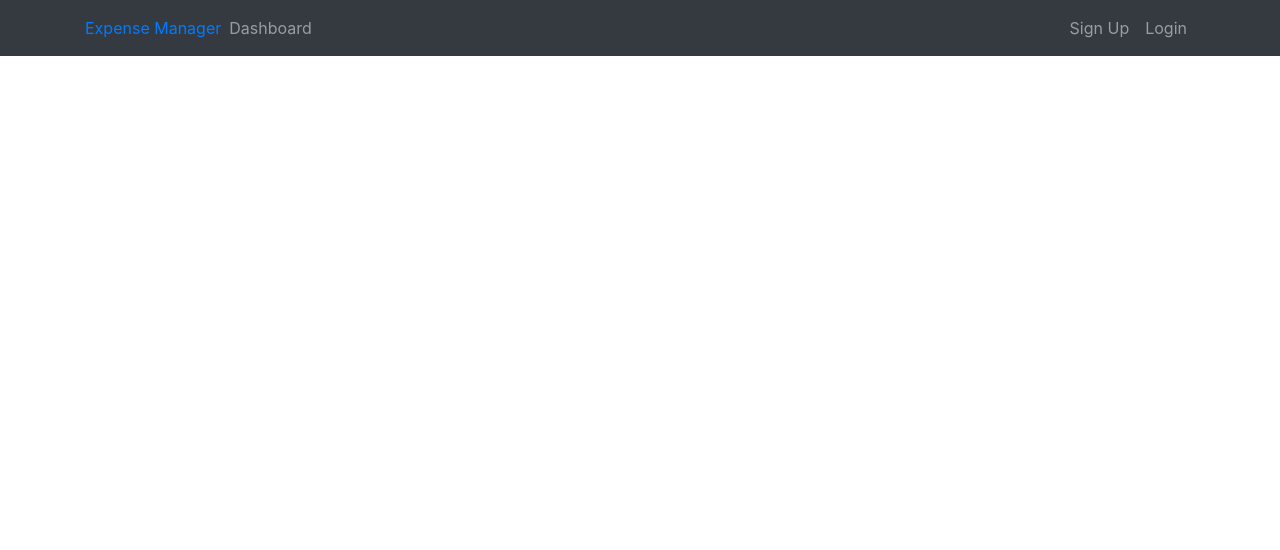
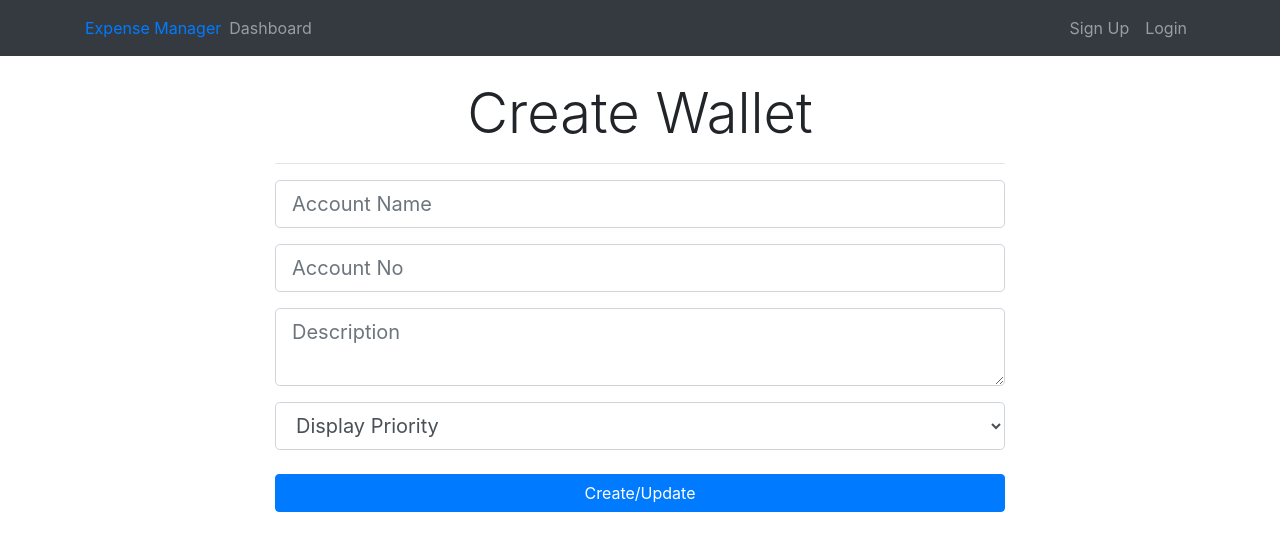
Before and after one commit to AkashBhuiyan/Walletapp-React, a React (Create React App) app: page /createwallet in a window 1280 px wide. Shown: the top 550 px of the page. Built offline with nearby package versions, Linux system fonts and the light colour scheme.

Commit message:
boilar plate added for Dashboard item and create wallet form added

```diff
--- a/package.json
+++ b/package.json
@@ -6,6 +6,7 @@
     "@testing-library/jest-dom": "^5.11.8",
     "@testing-library/react": "^11.2.2",
     "@testing-library/user-event": "^12.6.0",
+    "axios": "^0.21.1",
     "bootstrap": "^4.5.3",
     "react": "^17.0.1",
     "react-dom": "^17.0.1",
--- a/public/index.html
+++ b/public/index.html
@@ -1,14 +1,12 @@
 <!DOCTYPE html>
 <html lang="en">
+
 <head>
   <meta charset="utf-8" />
   <link rel="icon" href="%PUBLIC_URL%/favicon.ico" />
   <meta name="viewport" content="width=device-width, initial-scale=1" />
   <meta name="theme-color" content="#000000" />
-    <meta
-      name="description"
-      content="Web site created using create-react-app"
-    />
+  <meta name="description" content="Web site created using create-react-app" />
   <link rel="apple-touch-icon" href="%PUBLIC_URL%/logo192.png" />
   <link rel="stylesheet" href="https://use.fontawesome.com/releases/v5.2.0/css/all.css"
     integrity="sha384-hWVjflwFxL6sNzntih27bfxkr27PmbbK/iSvJ+a4+0owXq79v+lsFkW54bOGbiDQ" crossorigin="anonymous">
@@ -16,9 +14,20 @@
 
   <title>Expense Manage Wallet</title>
 </head>
+
 <body>
+  <script src="https://code.jquery.com/jquery-3.3.1.slim.min.js"
+    integrity="sha384-q8i/X+965DzO0rT7abK41JStQIAqVgRVzpbzo5smXKp4YfRvH+8abtTE1Pi6jizo"
+    crossorigin="anonymous"></script>
+  <script src="https://cdnjs.cloudflare.com/ajax/libs/popper.js/1.14.3/umd/popper.min.js"
+    integrity="sha384-ZMP7rVo3mIykV+2+9J3UJ46jBk0WLaUAdn689aCwoqbBJiSnjAK/l8WvCWPIPm49"
+    crossorigin="anonymous"></script>
+  <script src="https://stackpath.bootstrapcdn.com/bootstrap/4.1.1/js/bootstrap.min.js"
+    integrity="sha384-smHYKdLADwkXOn1EmN1qk/HfnUcbVRZyYmZ4qpPea6sjB/pTJ0euyQp0Mk8ck+5T"
+    crossorigin="anonymous"></script>
   <noscript>You need to enable JavaScript to run this app.</noscript>
   <div id="root"></div>
 
 </body>
+
 </html>
--- a/src/App.js
+++ b/src/App.js
@@ -4,6 +4,7 @@ import 'bootstrap/dist/css/bootstrap.min.css'
 import {BrowserRouter as Router, Route, Switch} from 'react-router-dom';
 import Home from './components/Home';
 import Dashboard from './components/dashboard/Dashboard';
+import CreateWallet from './components/dashboard/CreateWallet';
 
 
 function App() {
@@ -13,6 +14,8 @@ function App() {
             <Switch>
                 <Route path="/" exact component={Home}/>
                 <Route path="/dashboard" component={Dashboard}/>
+                <Route path="/createwallet" component={CreateWallet}/>
+
           </Switch>
     </Router>
   );
--- /dev/null
+++ b/src/components/dashboard/CreateWallet.js
@@ -0,0 +1,40 @@
+import React, { Component } from 'react';
+
+class CreateWallet extends Component {
+    render() {
+        return (
+            <div className="project">
+        <div className="container">
+            <div className="row">
+                <div className="col-md-8 m-auto">
+                    <h5 className="display-4 text-center">Create Wallet</h5>
+                    <hr />
+                    <form action="dashboard.html">
+                        <div className="form-group">
+                            <input type="text" className="form-control form-control-lg " placeholder="Account Name" />
+                        </div>
+                        <div className="form-group">
+                            <input type="text" className="form-control form-control-lg" placeholder="Account No" />
+                        </div>
+                        <div className="form-group">
+                            <textarea className="form-control form-control-lg" placeholder="Description"></textarea>
+                        </div>
+                        <div className="form-group">
+                            <select className="form-control form-control-lg" name="priority">
+                                <option value={3}>Display Priority</option>
+                                <option value={1}>High</option>
+                                <option value={2}>Medium</option>
+                                <option value={3}>Low</option>
+                            </select>
+                        </div>
+                        <input type="submit" className="btn btn-primary btn-block mt-4" value="Create/Update" />
+                    </form>
+                </div>
+            </div>
+        </div>
+    </div>
+        );
+    }
+}
+
+export default CreateWallet;
--- a/src/components/dashboard/Dashboard.js
+++ b/src/components/dashboard/Dashboard.js
@@ -1,5 +1,6 @@
 import React, { Component } from 'react';
 import {Link} from 'react-router-dom';
+import DashboardItem from './DashboardItem';
 
 
 class Dashboard extends Component {
@@ -12,11 +13,11 @@ class Dashboard extends Component {
                             <h1 className="display-4 text-center">My Wallets</h1>
                             <br />
                             <div className="btn-group">
-                                <button type="button" className="btn btn-info btn-lg" data-toggle="dropdown" aria-haspopup="true" aria-expanded="false">
+                                <button type="button" className="btn btn-info btn-lg dropdown-toggle" data-toggle="dropdown" aria-haspopup="true" aria-expanded="false">
                                     Create new
                                 </button>
                                 <div className="dropdown-menu">
-                                    <Link className="dropdown-item" to="walletForm.html">Wallet</Link>
+                                    <Link className="dropdown-item" to="/createwallet">Wallet</Link>
                                     <button disabled className="dropdown-item">Transaction</button>
                                 </div>
                             </div>
@@ -28,42 +29,7 @@ class Dashboard extends Component {
                                 </div>
                             </div>
                             <hr />
-
-
-                            <div className="container">
-                                <div className="card card-body bg-light mb-3">
-                                    <div className="row" >
-                                        <div className="col-lg-4 col-md-3 col-6">
-                                            <h3>BB Account</h3>
-                                            <p>Account Number: 1234-1234-1234-1234</p>
-                                        </div>
-                                        <div className="col-lg-4 col-md-3 col-6 text-center">
-                                            <h3>Balance</h3>
-                                            <h1>Rs. 27000</h1>
-                                        </div>
-                                        <div className="col-md-4 col-12 d-lg-block">
-                                            <ul className="list-group">
-                                                <Link to="transactions.html">
-                                                    <li className="list-group-item board text-success">
-                                                        <i className="fa fa-flag-checkered pr-1"> View Transactions </i>
-                                                    </li>
-                                                </Link>
-                                                <Link to="walletForm.html">
-                                                    <li className="list-group-item update text-info">
-                                                        <i className="fa fa-edit pr-1"> Update Account Info</i>
-                                                    </li>
-                                                </Link>
-                                                <Link to="/">
-                                                    <li className="list-group-item delete text-danger">
-                                                        <i className="fa fa-minus-circle pr-1"> Delete Account</i>
-                                                    </li>
-                                                </Link>
-                                            </ul>
-                                        </div>
-                                    </div>
-                                </div>
-                            </div>
-
+                            <DashboardItem></DashboardItem>
 
                         </div>
                     </div>
--- /dev/null
+++ b/src/components/dashboard/DashboardItem.js
@@ -0,0 +1,44 @@
+import React, { Component } from 'react';
+import {Link} from 'react-router-dom';
+
+class DashboardItem extends Component {
+    render() {
+        return (
+            <div className="container">
+                <div className="card card-body bg-light mb-3">
+                    <div className="row" >
+                        <div className="col-lg-4 col-md-3 col-6">
+                            <h3>BB Account</h3>
+                            <p>Account Number: 1234-1234-1234-1234</p>
+                        </div>
+                        <div className="col-lg-4 col-md-3 col-6 text-center">
+                            <h3>Balance</h3>
+                            <h1>Tk. 27000</h1>
+                        </div>
+                        <div className="col-md-4 col-12 d-lg-block">
+                            <ul className="list-group">
+                                <Link to="transactions.html">
+                                    <li className="list-group-item board text-success">
+                                        <i className="fa fa-flag-checkered pr-1"> View Transactions </i>
+                                    </li>
+                                </Link>
+                                <Link to="walletForm.html">
+                                    <li className="list-group-item update text-info">
+                                        <i className="fa fa-edit pr-1"> Update Account Info</i>
+                                    </li>
+                                </Link>
+                                <Link to="/">
+                                    <li className="list-group-item delete text-danger">
+                                        <i className="fa fa-minus-circle pr-1"> Delete Account</i>
+                                    </li>
+                                </Link>
+                            </ul>
+                        </div>
+                    </div>
+                </div>
+            </div>
+        );
+    }
+}
+
+export default DashboardItem;
```
Also changed, not shown: src/components/shared/Header.js (line endings or trailing spaces), 2 other files (tests, documents, lock files or other folders). Lines whose indentation alone changed are shown as unchanged.
